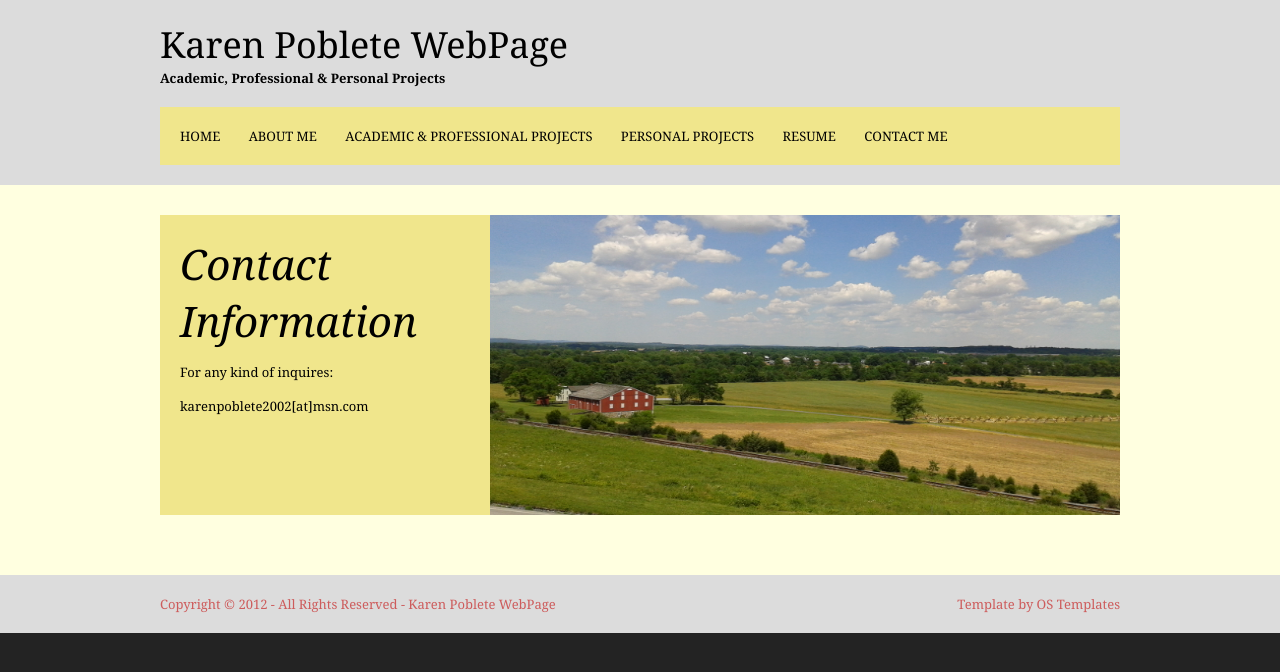
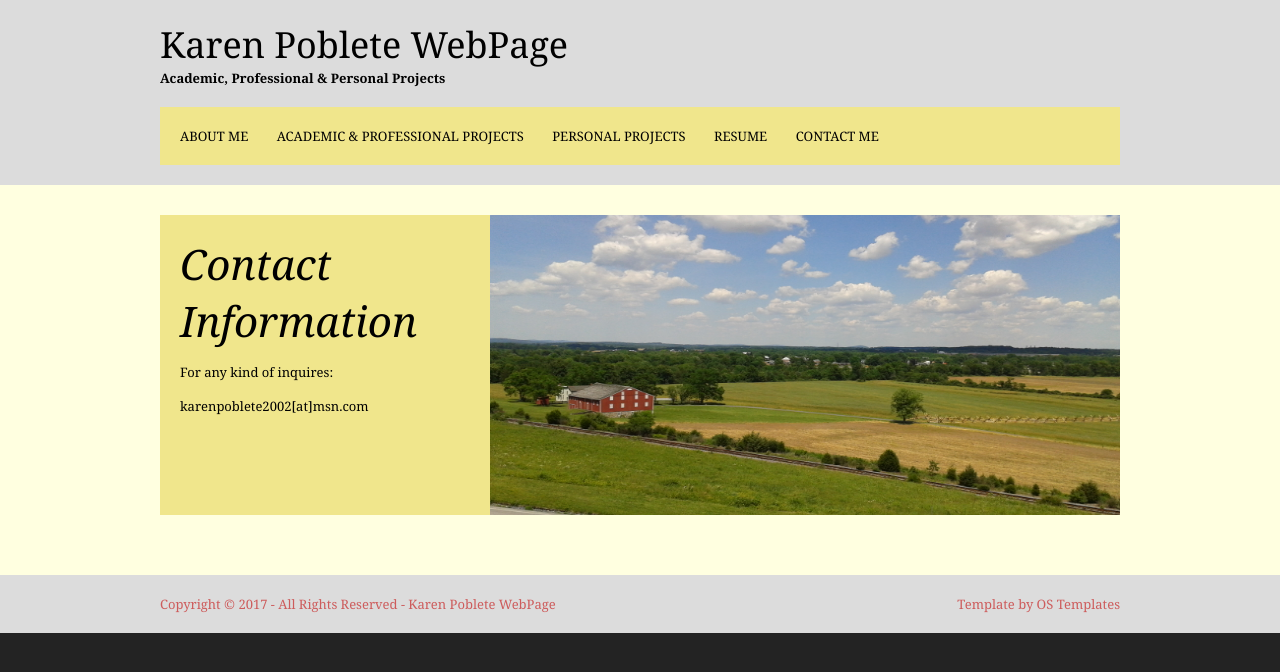
Before and after one commit to IMNOTAROBOT/IMNOTAROBOT.githhub.io, a plain HTML site: page contactme.html in a window 1280 px wide. Drawn offline with Linux system fonts and the light colour scheme.

Commit message:
Deleting home link from all pages

```diff
--- a/contactme.html
+++ b/contactme.html
@@ -16,8 +16,7 @@
 
     <nav>
       <ul>
-        <li><a href="index.html">Home</a></li>
-        <li><a href="aboutme.html">About me</a></li>
+        <li><a href="index.html">About me</a></li>
         <li><a href="professional.html">Academic & Professional Projects</a></li>
         <li><a href="personal.html">Personal Projects</a></li>
         <li><a href="resume.html">Resume</a></li>
@@ -44,7 +43,7 @@
 <!-- Footer -->
 <div class="wrapper row3">
   <footer id="footer" class="clear">
-    <p class="fl_left">Copyright &copy; 2012 - All Rights Reserved - <a href="#">Karen Poblete WebPage</a></p>
+    <p class="fl_left">Copyright &copy; 2017 - All Rights Reserved - <a href="#">Karen Poblete WebPage</a></p>
     <p class="fl_right">Template by <a href="http://www.os-templates.com/" title="Free Website Templates">OS Templates</a></p>
   </footer>
 </div>
```
Also changed, not shown: personal.html (+1 -2 lines), professional.html (+1 -2 lines), resume.html (+1 -2 lines).
